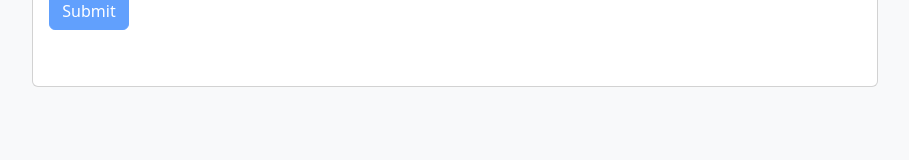
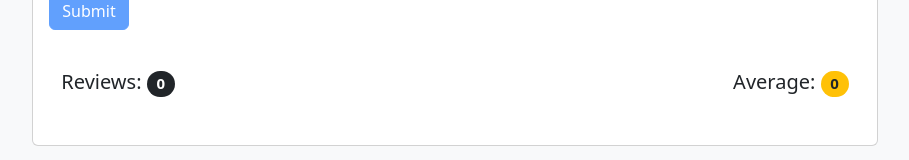
Before and after one commit to Taoufiq-Rhouas/Review_App_ReactJs, a React (Create React App) app in the folder review_app/: page / in a window 1280 px wide. Shown: the part 406-566 px from the top of the page, without its empty margins (185-1094 px from the left). Built offline with nearby package versions, Linux system fonts and the light colour scheme.

Commit message:
Average_Rating_Component

```diff
--- a/review_app/src/App.js
+++ b/review_app/src/App.js
@@ -2,6 +2,7 @@ import { useState } from "react";
 import Form from "./components/Form";
 import Header from "./components/Header";
 import ReviewList from "./components/ReviewList";
+import AverageRating from "./components/AverageRating";
 
 function App() {
 
@@ -22,6 +23,7 @@ function App() {
           </div>
           <div className="card-body" >
             <Form addReview={addReview} />
+            <AverageRating reviews={reviews} />
             <ReviewList reviews={reviews} />
           </div>
         </div>
--- /dev/null
+++ b/review_app/src/components/AverageRating.jsx
@@ -0,0 +1,34 @@
+import React from 'react'
+
+export default function AverageRating({reviews}) {
+
+    const calculateReviewsAverage = () => {
+        let average = reviews.reduce((acc,review) => {
+            return acc + review.rating / reviews.length;
+        },0);
+
+        // .toFixed(1) = for Returns a single number after the comma
+        return average > 0 ? average.toFixed(1) : 0
+    }
+
+    return (
+        <div className='container my-4' >
+            <div className="d-flex justify-content-between align-items-center">
+                <h5>Reviews:
+                    {" "}
+                    <span className="badge bg-dark rounded-pill">
+                        {reviews.length}
+                    </span>
+                </h5>
+                <h5>Average:
+                    {" "}
+                    <span className="badge bg-warning text-dark rounded-pill">
+                        {
+                            calculateReviewsAverage()
+                        }
+                    </span>
+                </h5>
+            </div>
+        </div>
+    )
+}
--- a/review_app/src/components/Form.jsx
+++ b/review_app/src/components/Form.jsx
@@ -11,9 +11,6 @@ export default function Form({addReview}) {
     // Catch Rating value
     const handleRating = (rate) => {
         setRating(rate);
-        // console.log('====================================');
-        // console.log(rate);
-        // console.log('====================================');
     }
 
     const formSubmit = (e) => {
@@ -25,10 +22,10 @@ export default function Form({addReview}) {
             rating: rating
             // rating: rating / 20
         }
-        // console.log('review : ====================================');
-        // console.log(review);
-        // console.log('====================================');
         addReview(review);
+        setName('');
+        setMessage('');
+        setRating(0);
     }
 
     const isDisabled = () => {
```
